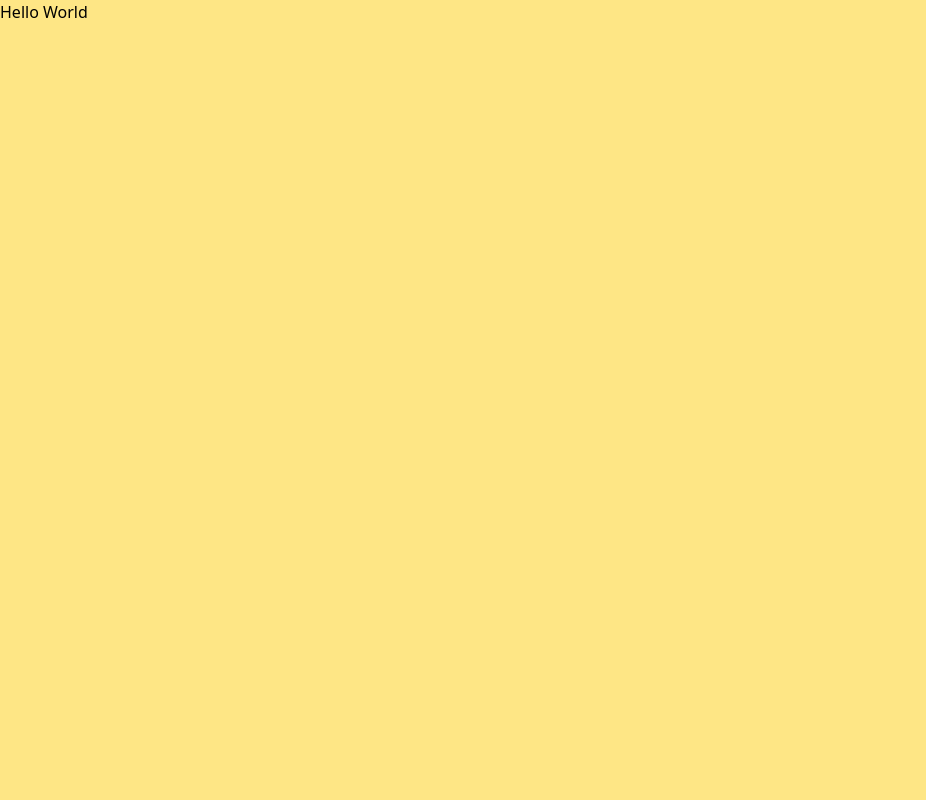
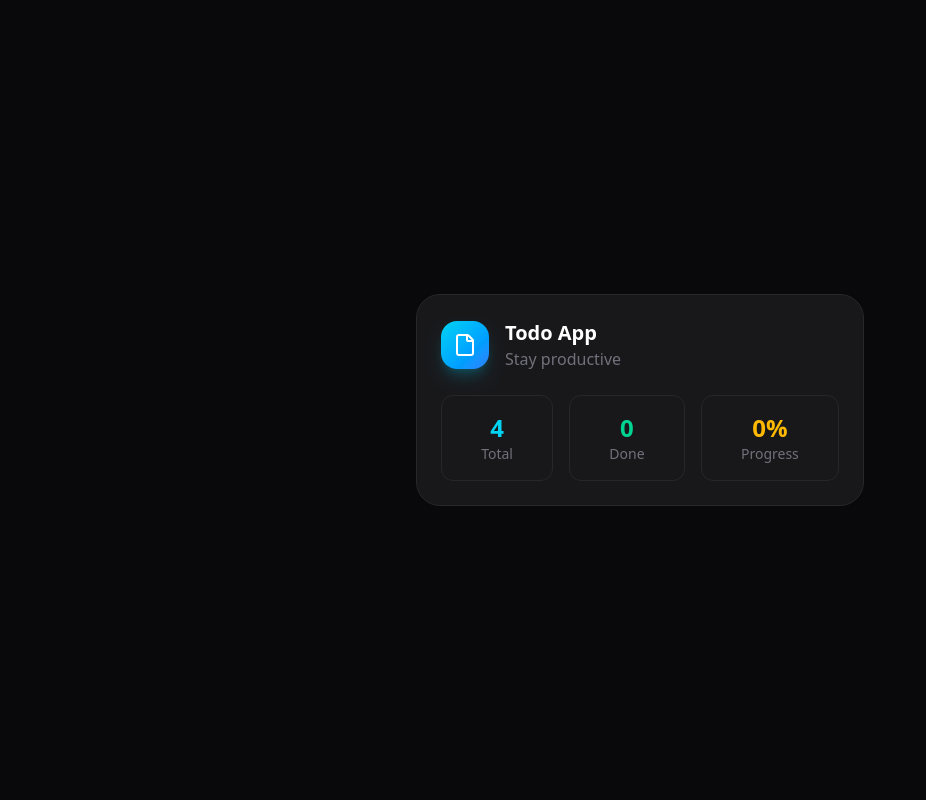
Before and after one commit to BenzzoKrugger/todo-app, a FastAPI app: page / in a window 1280 px wide. Before the commit the part shown is almost empty. Shown: the whole page, without its empty margins (0-926 px from the left). Run offline with FastAPI, Linux system fonts and the light colour scheme.

Commit message:
feat: basic UI Header + cards

```diff
--- a/app/routes/todo.py
+++ b/app/routes/todo.py
@@ -10,4 +10,4 @@ templates = Jinja2Templates('app/templates')
 # Routes
 @router.get("/", response_class=HTMLResponse)
 def index(request: Request):
-    return templates.TemplateResponse(request=request, name='base.html.j2')
+    return templates.TemplateResponse(request=request, name='index.html.j2')
--- a/app/templates/base.html.j2
+++ b/app/templates/base.html.j2
@@ -6,7 +6,9 @@
     <script src="https://cdn.jsdelivr.net/npm/@tailwindcss/browser@4"></script>
     <title>Todo App</title>
 </head>
-<body class="bg-amber-200">
-    <h1> Hello World</h1>
+<body class="bg-zinc-950 text-white min-h-screen flex flex-col">
+    {% block content %}
+
+    {% endblock content %}
 </body>
 </html>
--- /dev/null
+++ b/app/templates/index.html.j2
@@ -0,0 +1,61 @@
+{% extends "base.html.j2" %}
+
+{% block content %}
+  <div class="flex-1 flex justify-center items-center p-8">
+    <div class="rounded-3xl bg-zinc-900 p-6 min-w-md border border-zinc-800">
+      {# Header #}
+      <div class="flex justify-start items-center gap-4">
+        {# Icon #}
+        <div
+          class="size-12 bg-linear-to-br from-cyan-400 to-blue-500 rounded-2xl flex items-center justify-center shadow-lg shadow-cyan-500/25"
+        >
+          <svg
+            xmlns="http://www.w3.org/2000/svg"
+            viewBox="0 0 24 24"
+            fill="none"
+            stroke="currentColor"
+            stroke-width="2"
+            stroke-linecap="round"
+            stroke-linejoin="round"
+            class="size-6 text-white"
+          >
+            <path
+              d="M6 22a2 2 0 0 1-2-2V4a2 2 0 0 1 2-2h8a2.4 2.4 0 0 1 1.704.706l3.588 3.588A2.4 2.4 0 0 1 20 8v12a2 2 0 0 1-2 2z"
+            />
+            <path d="M14 2v5a1 1 0 0 0 1 1h5" />
+          </svg>
+        </div>
+        {# Header Content #}
+        <div>
+          <h1 class="text-xl font-bold">Todo App</h1>
+          <p class="text-zinc-500">Stay productive</p>
+        </div>
+      </div>
+
+      {# Status cards #}
+      <div class="mt-6 flex justify-between gap-4">
+        {# Total #}
+        <div
+          class="border border-zinc-800 p-4 rounded-xl flex flex-col items-center grow"
+        >
+          <span class="font-bold text-cyan-400 text-2xl"> 4 </span>
+          <p class="text-sm text-zinc-500">Total</p>
+        </div>
+        {# Done #}
+        <div
+          class="border border-zinc-800 p-4 rounded-xl flex flex-col items-center grow"
+        >
+          <span class="font-bold text-emerald-400 text-2xl"> 0 </span>
+          <p class="text-sm text-zinc-500">Done</p>
+        </div>
+        {# Progress #}
+        <div
+          class="border border-zinc-800 p-4 rounded-xl flex flex-col items-center grow"
+        >
+          <span class="font-bold text-amber-400 text-2xl"> 0% </span>
+          <p class="text-sm text-zinc-500">Progress</p>
+        </div>
+      </div>
+    </div>
+  </div>
+{% endblock content %}
```
Also changed, not shown: 1 other file.
